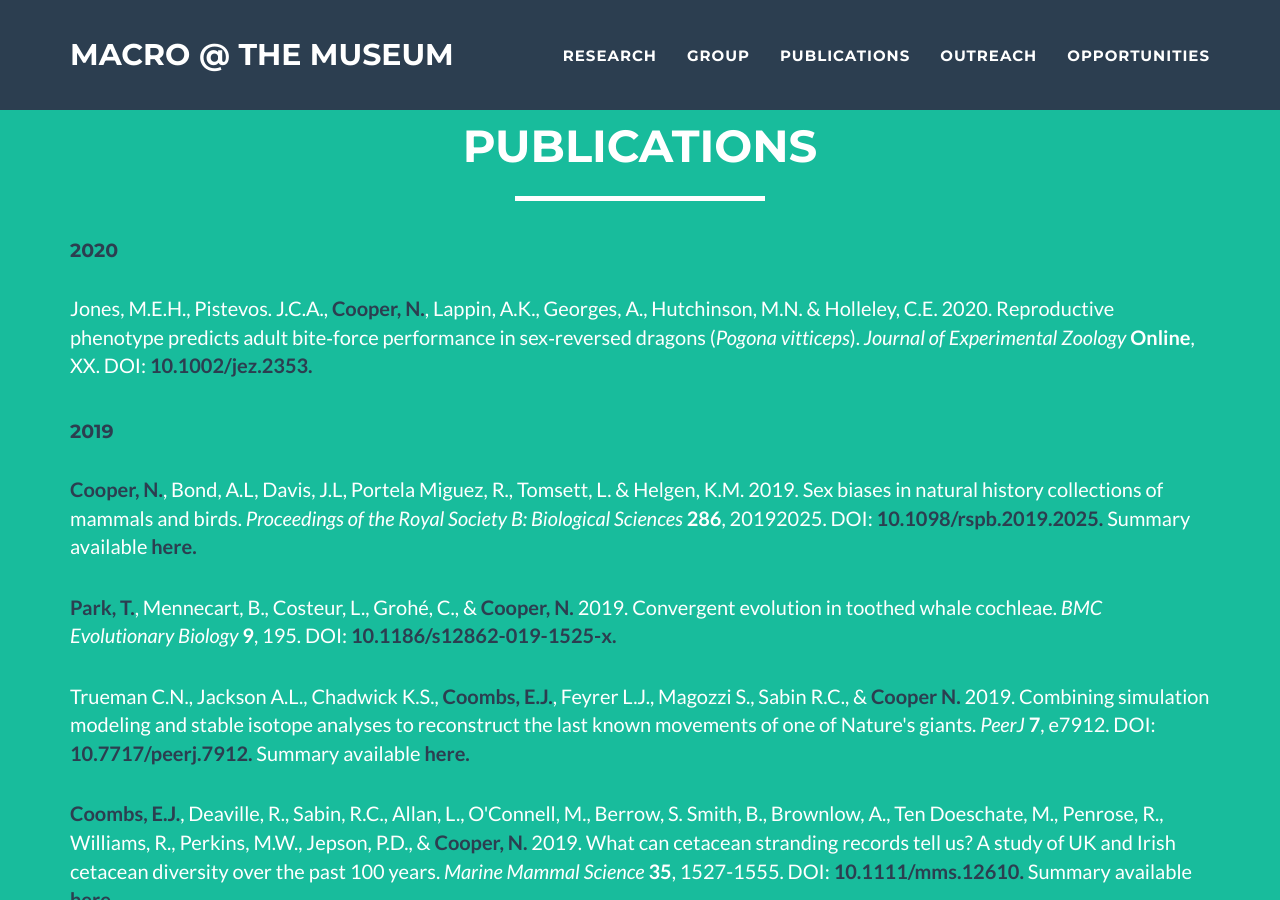
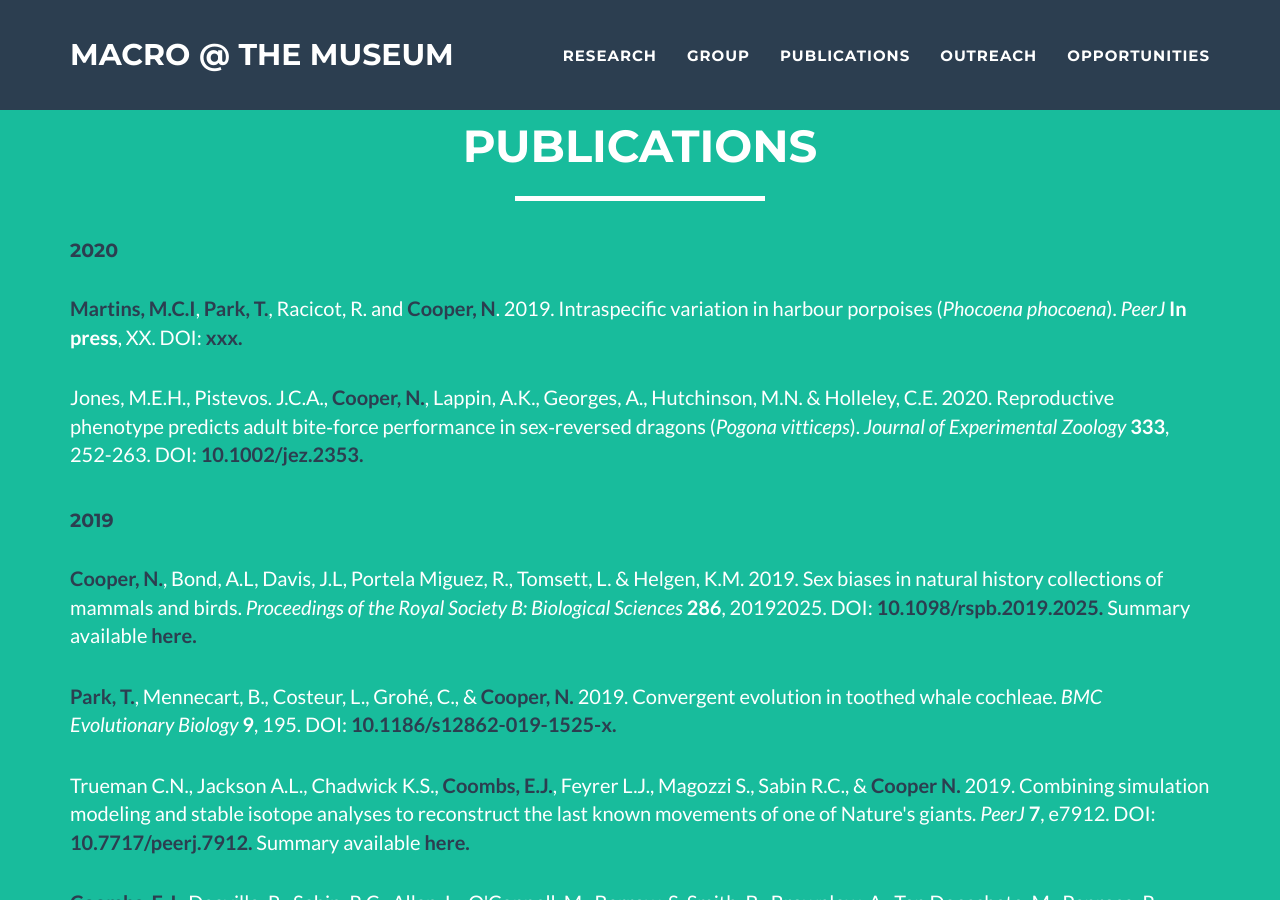
Before and after one commit to nhcooper123/nhcooper123.github.io, a Jekyll site: the page publications.html, which Jekyll copies as it is, in a window 1280 px wide and 900 px high. Built offline with Jekyll 4.4.1, drawn with Linux system fonts in a browser that asks for light colours; comment, search, counter and statistics services are not loaded.

Commit message:
Add details of BF paper

```diff
--- a/publications.html
+++ b/publications.html
@@ -92,7 +92,6 @@
 
 <h4><font color="2c3e50">2020</font></h4>
 
-<!--
 
 &nbsp
   <p>
@@ -100,12 +99,11 @@
   2019.
   Intraspecific variation in harbour porpoises (<em>Phocoena phocoena</em>).
   <em>PeerJ</em>
-  <strong>X</strong>,
+  <strong>In press</strong>,
   XX.
   DOI: <a href="http://doi.org/"><strong><font color="2c3e50">xxx. </font></strong></a>
   </p>
 
-  -->
 
 &nbsp
   <p>
@@ -113,8 +111,8 @@
   2020.
   Reproductive phenotype predicts adult bite‐force performance in sex‐reversed dragons (<em>Pogona vitticeps</em>).
   <em>Journal of Experimental Zoology</em>
-  <strong>Online</strong>,
-  XX.
+  <strong>333</strong>,
+  252-263.
   DOI: <a href="https://doi.org/10.1002/jez.2353"><strong><font color="2c3e50">10.1002/jez.2353. </font></strong></a>
 
   <script type="text/javascript" src="https://d1bxh8uas1mnw7.cloudfront.net/assets/embed.js"></script>
```
